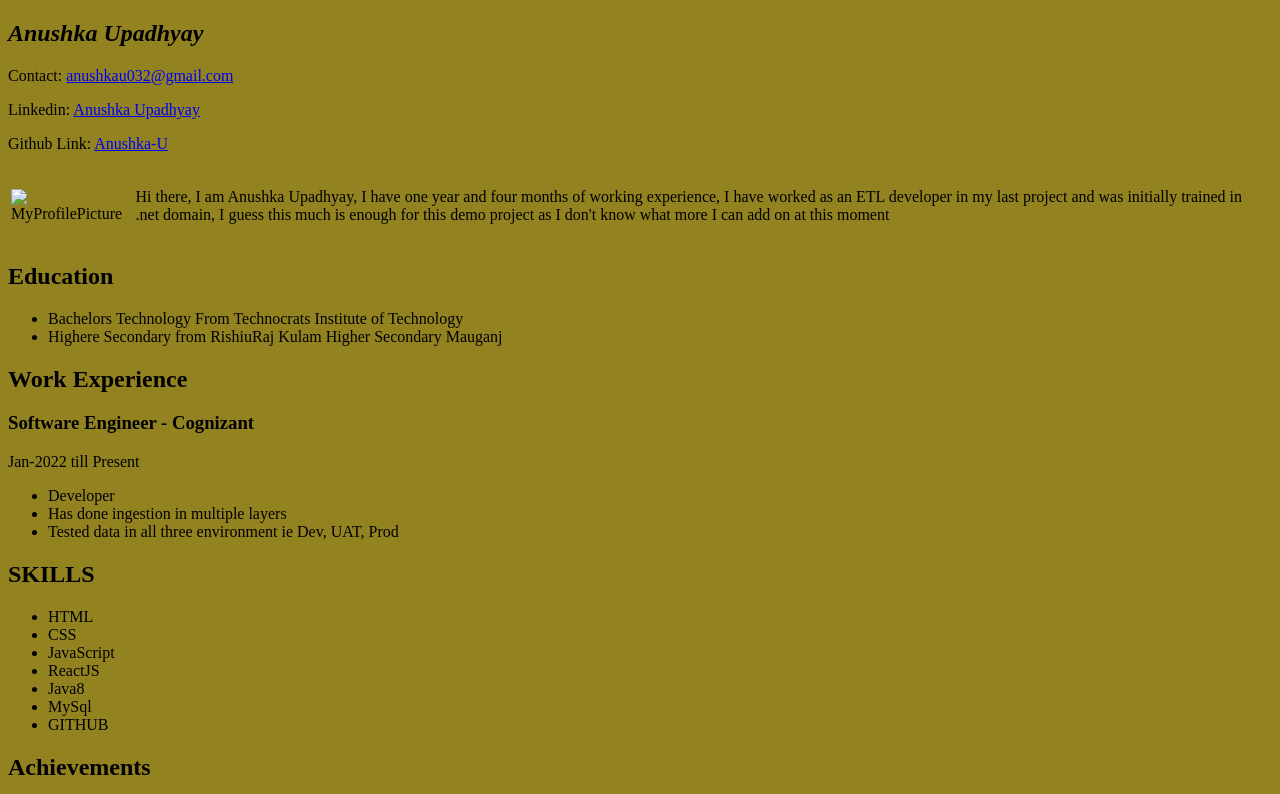
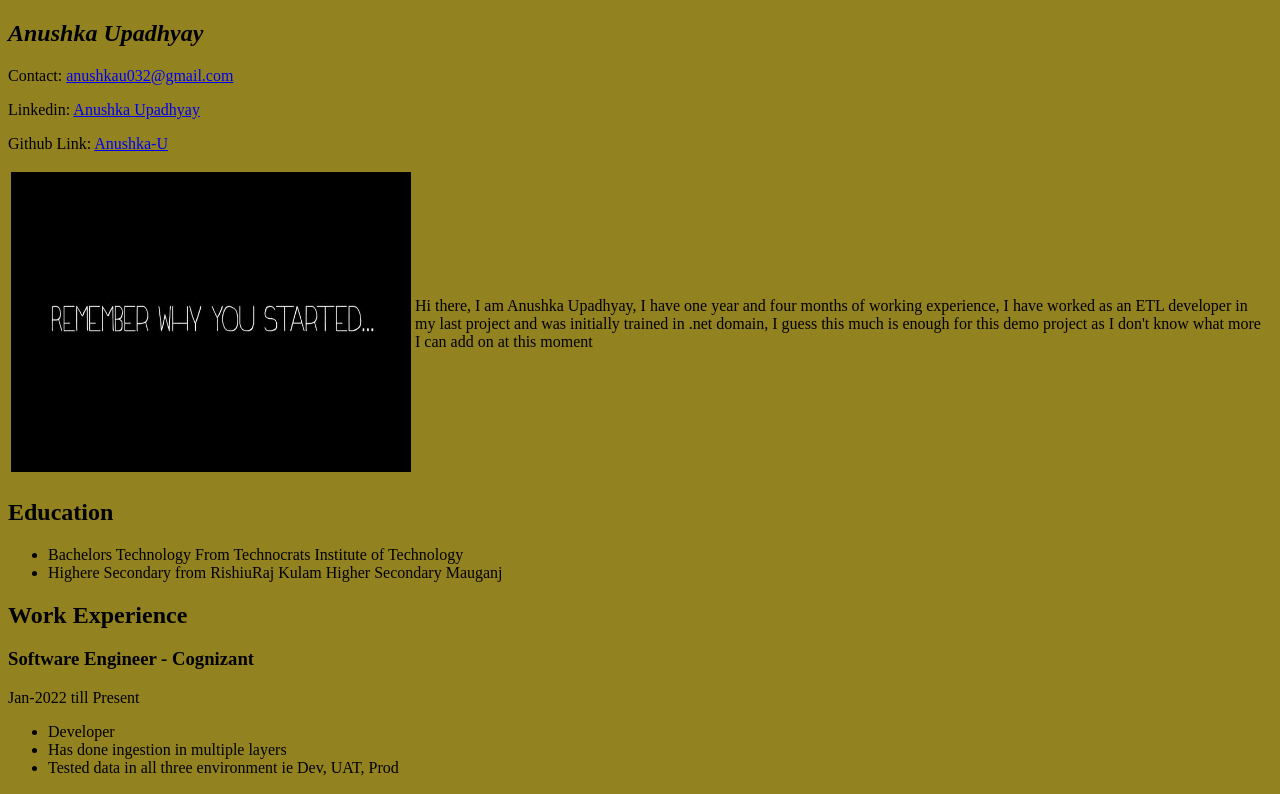
Before and after one commit to anushka-u/ReactJS, a plain HTML site: page HTMLAndCSS/ResumeProject.html in a window 1280 px wide. Shown: the top 794 px of the page. Drawn offline with Linux system fonts and the light colour scheme.

Commit message:
Resume Project

```diff
--- a/HTMLAndCSS/ResumeProject.html
+++ b/HTMLAndCSS/ResumeProject.html
@@ -20,7 +20,7 @@
 
     <table>
         <tr>
-            <td><img src="Image.jpeg" width="200" height="300" alt="MyProfilePicture"></td>
+            <td><img src="Image.jpeg" width="400" height="300" alt="MyProfilePicture"></td>
         <td><p>Hi there, I am Anushka Upadhyay, I have one year and four months of working experience, I have worked as an ETL developer in my last project and was initially trained in .net domain, I guess this much is enough for this demo project as I don't know what more I can add on at this moment
         </p></td>
     </tr>
```
Also changed, not shown: HTMLAndCSS/Image.jpeg (added).
